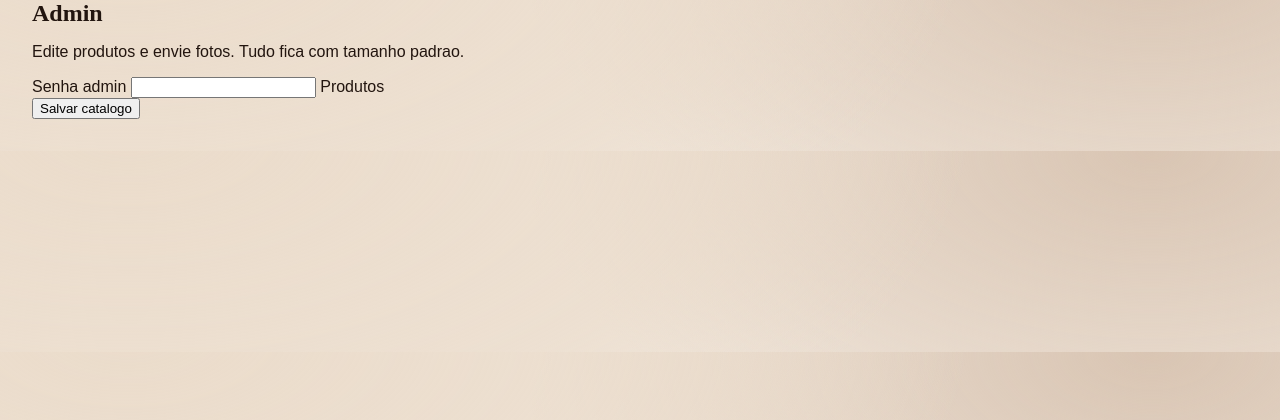
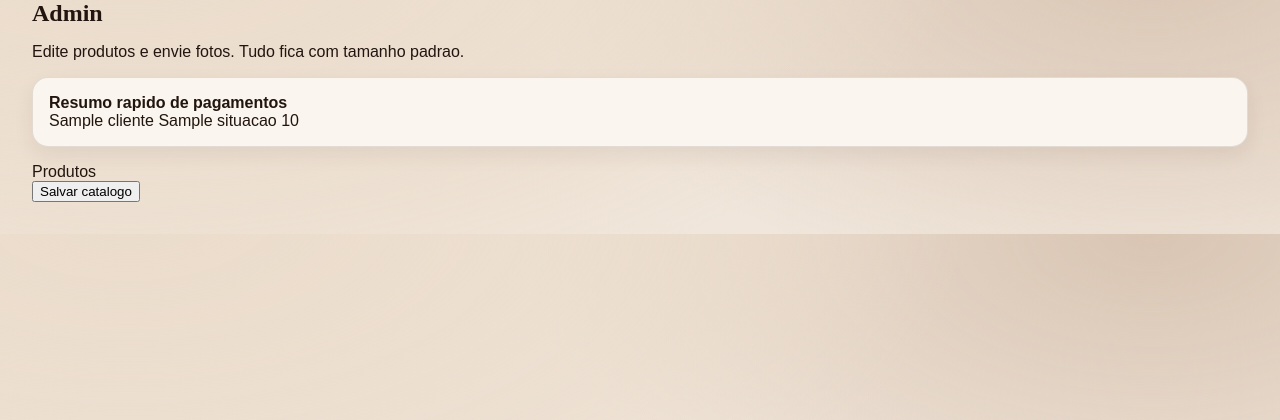
Before and after one commit to felipepereira160-a11y/CastelieCookieShop, a FastAPI app: template fastapi_app/templates/admin.html in a window 1280 px wide. Shown: the part 50-470 px from the top of the page. Run offline with FastAPI, Linux system fonts and the light colour scheme; the template is opened without the code that fills it: most values are stand-ins (such as "Sample title", 1, 10 or a date in 2020); parts of the project's set-up code (start-up, migrations or seed data) failed here and were passed over.

Commit message:
Admin preview, inventory, and login cleanup

```diff
--- a/fastapi_app/main.py
+++ b/fastapi_app/main.py
@@ -19,6 +19,7 @@ from git_utils import commit_and_push
 
 APP_ROOT = Path(__file__).resolve().parent
 
+
 def _resolve_data_dir() -> Path:
     candidates = [
         APP_ROOT.parents[1] / "data",
@@ -31,6 +32,7 @@ def _resolve_data_dir() -> Path:
             return candidate
     return APP_ROOT.parents[1] / "data"
 
+
 def _resolve_assets_dir() -> Path | None:
     candidates = [
         APP_ROOT.parents[1] / "assets",
@@ -42,6 +44,7 @@ def _resolve_assets_dir() -> Path | None:
         if candidate.exists():
             return candidate
     return None
+
 
 DATA_DIR = _resolve_data_dir()
 CATALOG_PATH = DATA_DIR / "catalog.json"
@@ -166,7 +169,7 @@ PAYMENT_FIELDS = [
 app = FastAPI(title="Castelie Cookie Shop")
 app.add_middleware(SessionMiddleware, secret_key=os.getenv("ADMIN_SESSION_SECRET", "castelie-secret"))
 app.mount("/static", StaticFiles(directory=str(STATIC_DIR)), name="static")
-if ASSETS_DIR.exists():
+if ASSETS_DIR is not None:
     app.mount("/assets", StaticFiles(directory=str(ASSETS_DIR)), name="assets")
 
 templates = Jinja2Templates(directory=str(APP_ROOT / "templates"))
@@ -189,6 +192,7 @@ def load_catalog() -> List[Dict[str, Any]]:
 
 
 def save_catalog(items: List[Dict[str, Any]]) -> None:
+    CATALOG_PATH.parent.mkdir(parents=True, exist_ok=True)
     CATALOG_PATH.write_text(json.dumps(items, ensure_ascii=False, indent=2), encoding="utf-8")
 
 
@@ -238,11 +242,13 @@ def admin(request: Request, msg: str | None = None):
     if not _is_admin_session(request):
         return templates.TemplateResponse("admin_login.html", {"request": request, "message": msg or ""})
     catalog = load_catalog()
+    payments = load_payments()
     return templates.TemplateResponse(
         "admin.html",
         {
             "request": request,
             "catalog_json": json.dumps(catalog, ensure_ascii=False, indent=2),
+            "payments_preview": payments[:8],
             "message": msg or "",
         },
     )
--- a/fastapi_app/templates/admin.html
+++ b/fastapi_app/templates/admin.html
@@ -21,10 +21,22 @@
         <h2>Admin</h2>
         <p>Edite produtos e envie fotos. Tudo fica com tamanho padrao.</p>
 
+        {% if payments_preview %}
+        <div class="card" style="margin-bottom: 16px;">
+          <strong>Resumo rapido de pagamentos</strong>
+          <div class="payments-mini">
+            {% for row in payments_preview %}
+              <div class="payments-mini-row">
+                <span>{{ row.cliente }}</span>
+                <span>{{ row.situacao }}</span>
+                <span>{{ row.valor }}</span>
+              </div>
+            {% endfor %}
+          </div>
+        </div>
+        {% endif %}
+
         <form method="post" class="form" id="admin-form">
-          <label>Senha admin</label>
-          <input type="password" name="password" id="admin-password" required />
-
           <label>Produtos</label>
           <div id="admin-grid" class="grid admin-grid"></div>
 
@@ -75,18 +87,12 @@
 
         const uploadBtn = card.querySelector('.upload-btn');
         uploadBtn.addEventListener('click', async () => {
-          const password = document.getElementById('admin-password').value;
           const fileInput = card.querySelector('input[data-field="image"]');
-          if (!password) {
-            alert('Digite a senha admin.');
-            return;
-          }
           if (!fileInput.files.length) {
             alert('Escolha uma imagem.');
             return;
           }
           const formData = new FormData();
-          formData.append('password', password);
           formData.append('product_id', item.id);
           formData.append('image', fileInput.files[0]);
 
```
